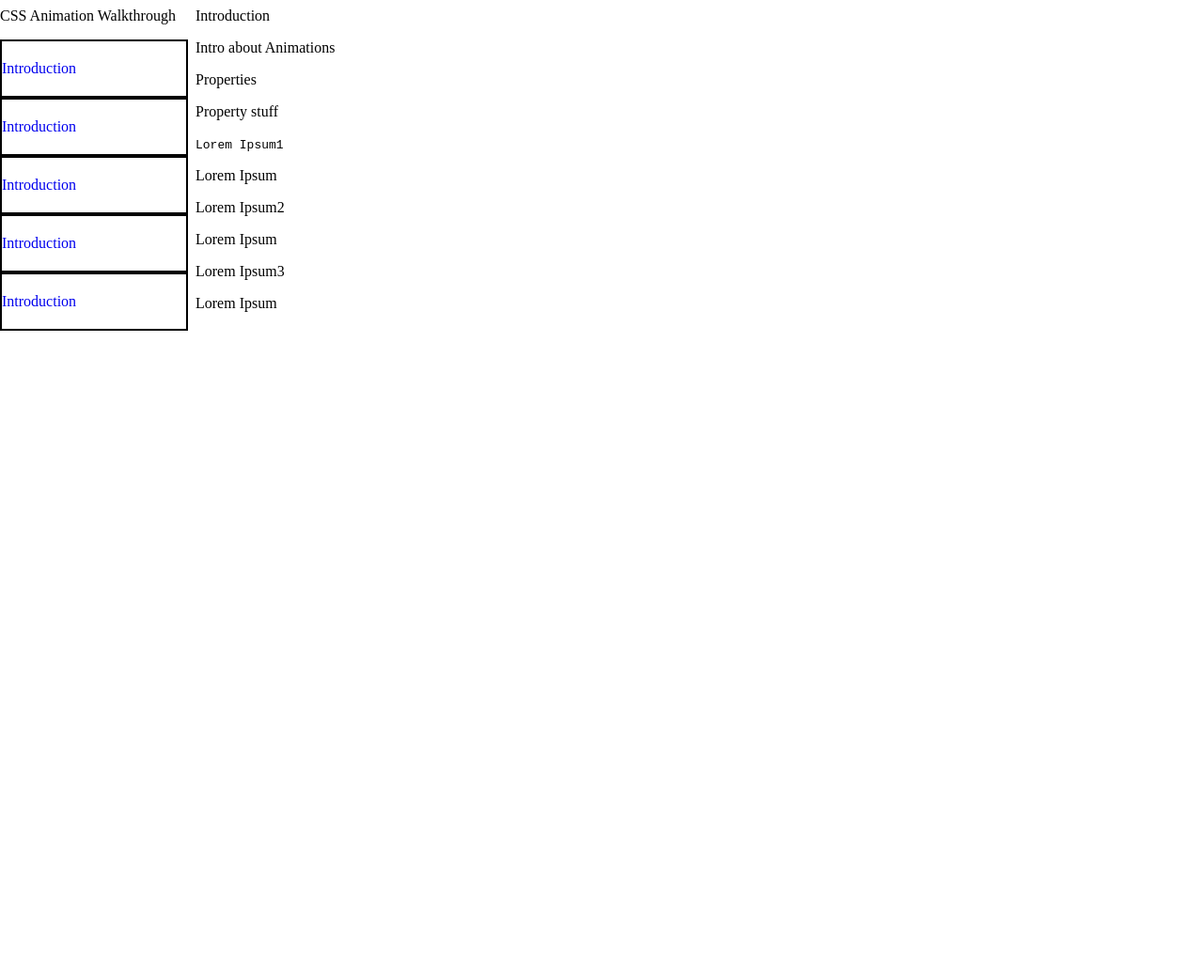
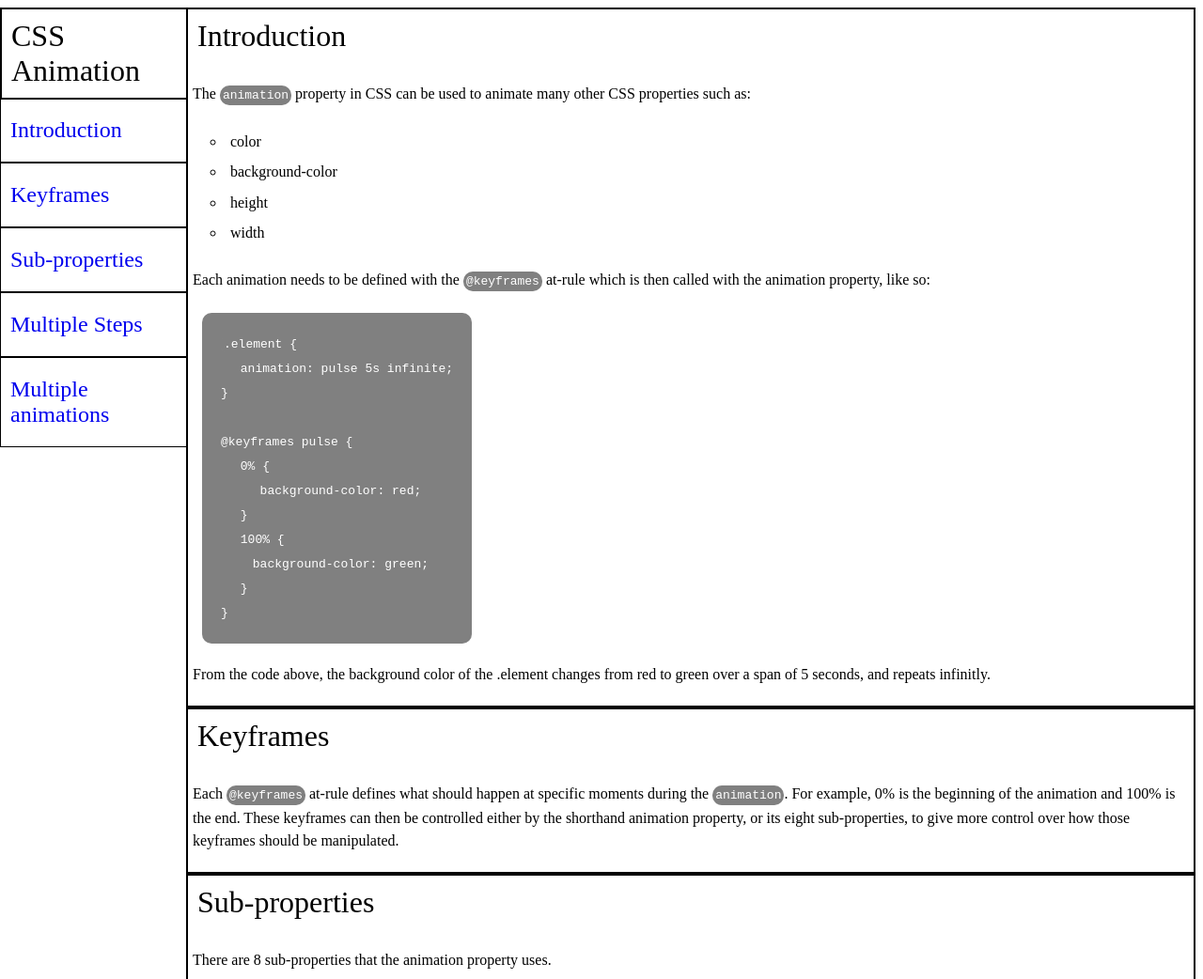
Before and after one commit to dobbe2/techDocumentationPage, a plain HTML site: page index.html in a window 1280 px wide. Shown: the top 1042 px of the page at 94% size. Before the commit the page ends 800 px from the top, so only its background shows below. Drawn offline with Linux system fonts and the light colour scheme.

Commit message:
more sections added, navbar margins and padding fixed. Added more text content.

```diff
--- a/assets/styles.css
+++ b/assets/styles.css
@@ -1,26 +1,56 @@
+/* html{
+    background-color: lightskyblue;
+} */
+html {
+    font-family: 'Times New Roman', Times, serif;
+}
+
 #navbar {
-    position: absolute;
+    position: fixed;
     left: 0;
     width: 200px;
 }
 
-ul {
+header{
+    padding: 10px;
+    font-size: 2em;
+}
+
+p{
+    line-height: 1.5em;
+    padding: 5px;
+}
+
+.nav-ul {
     list-style-type: none;
     padding-left: 0;
+    margin-top: -2px;
 
 }
 
-li {
-    padding: 20px 0;
+.nav-li {
+    padding: 20px 10px;
     margin: 0;
-    border: black solid 2px;
+    border: black solid;
+    border-width: 1px 1px .5px 1px;
+    font-size: 1.5em;
+}
+.main-li{
+    padding: 5px;
+    margin: 0;
+    list-style-type: circle;
+    line-height: 1.4em;
 }
 
 a{
     text-decoration: none;
 }
+
+a:visited{
+    color: lightslategray;
+}
 #main-doc {
-    margin-left: 200px;
+    margin-left: 190px;
 }
 
 @media (max-width: 425px){
@@ -35,6 +65,29 @@ a{
     }
 }
 
-header {
-    font-size: 1em;
+#nav-header {
+    font-size: 2em;
+    margin: 0em;
+    border: black solid 2px;
+
 }
+
+code{
+    color: white;
+    background-color: grey;
+    padding: 3px;
+    border-radius: 10px;
+}
+
+.code-block {
+    color: white;
+    background-color: grey;
+    width: fit-content;
+    padding: 20px;
+    border-radius: 10px;
+    margin-left: 15px;
+}
+
+.main-section{
+    border: 2px black solid;
+}
--- a/index.html
+++ b/index.html
@@ -8,24 +8,24 @@
 </head>
 <body>
     <nav id="navbar">
-        <header>
-        CSS Animation Walkthrough
+        <header id="nav-header">
+        CSS Animation
         </header>
-        <ul>
-            <li>
+        <ul class="nav-ul">
+            <li class="nav-li">
                 <a href="#Introduction" class="nav-link">Introduction</a>
             </li>
-            <li>
-                <a href="#Keyframes" class="nav-link">Introduction</a>
+            <li class="nav-li">
+                <a href="#Keyframes" class="nav-link">Keyframes</a>
             </li>
-            <li>
-                <a href="#Keyframes" class="nav-link">Introduction</a>
+            <li class="nav-li">
+                <a href="#Sub-properties" class="nav-link">Sub-properties</a>
             </li>
-            <li>
-                <a href="#Keyframes" class="nav-link">Introduction</a>
+            <li class="nav-li">
+                <a href="#Multiple_steps" class="nav-link">Multiple Steps</a>
             </li>
-            <li>
-                <a href="#Keyframes" class="nav-link">Introduction</a>
+            <li class="nav-li">
+                <a href="#Multiple_animations" class="nav-link">Multiple animations</a>
             </li>
         </ul>
     </nav>
@@ -34,23 +34,74 @@
     <main id="main-doc">
         <section class="main-section" id="Introduction">
             <header>Introduction</header>
-            <p>Intro about Animations</p>
+            <p>The <code>animation</code> property in CSS can be used to animate many other CSS properties such as:</p>
+                <ul>
+                    <li class="main-li">color</li>
+                    <li class="main-li">background-color</li>
+                    <li class="main-li">height</li>
+                    <li class="main-li">width</li>
+                </ul>
+                <p>Each animation needs to be defined with the <code>@keyframes</code> at-rule which is then called with the animation property, like so: </p>
+            <p class="code-block"><code>.element { <br>
+                &emsp; animation: pulse 5s infinite;<br>
+              } <br> <br>
+
+              @keyframes pulse { <br>
+                &emsp; 0% { <br>
+                    &emsp; &emsp; background-color: red; <br>
+                    &emsp; } <br>
+                    &emsp; 100% { <br>
+                    &emsp; &emsp;background-color: green; <br>
+                    &emsp; } <br>
+              }</code></p>
+              <p>From the code above, the background color of the .element changes from red to green over a span of 5 seconds, and repeats infinitly.</p>
         </section>
-        <section class="main-section" id="Properties">
-            <header>Properties</header>
-            <p>Property stuff</p>
+        <section class="main-section" id="Keyframes">
+            <header>Keyframes</header>
+            <p>Each <code>@keyframes</code> at-rule defines what should happen at specific moments during the <code>animation</code>. For example, 0% is the beginning of the animation and 100% is the end. These keyframes can then be controlled either by the shorthand animation property, or its eight sub-properties, to give more control over how those keyframes should be manipulated.</p>
         </section>
-        <section class="main-section" id="Lorem_Ipsum1">
-            <header><code>Lorem Ipsum1</code> </header>
-            <p>Lorem Ipsum</p>
+        <section class="main-section" id="Sub-properties">
+            <header>Sub-properties</header>
+            <p>There are 8 sub-properties that the animation property uses.</p>
+            <ul>
+                <li class="main-li"><code>animation-name</code>: declares the name of the <code>@keyframes</code> at-rule to manipulate.</li>
+                <li class="main-li"><code>animation-fill-mode</code>: sets which values are applied before/after the animation.</li>
+                <li class="main-li"><code>animation-duration</code>: the length of time it takes for an animation to complete one cycle.</li>
+                <li class="main-li"><code>animation-timing-function</code>: establishes preset acceleration curves such as <code>ease</code> or <code>linear</code>.</li>
+                <li class="main-li"><code>animation-delay</code>: the time between the element being loaded and the start of the animation sequence.</li>
+                <li class="main-li"><code>animation-direction</code>: sets the direction of the animation after the cycle. Its default resets on each cycle.</li>
+                <li class="main-li"><code>animation-iteration-count</code>: the number of times the animation should be performed.</li>
+                For example, you can set the last state of the animation to remain on screen, or you can set it to switch back to before when the animation began.</li>
+                <li class="main-li"><code>animation-play-state</code>: pause/play the animation.</li>
+            </ul>
         </section>
-        <section class="main-section" id="Lorem_Ipsum2">
-            <header>Lorem Ipsum2</header>
-            <p>Lorem Ipsum</p>
+        <section class="main-section" id="Multiple_steps">
+            <header>Multiple steps</header>
+            <p>If an animation has the same starting and ending properties, it’s useful to comma-separate the 0% and 100% values inside <code>@keyframes</code>:</p>
+            <p class="code-block">
+                <code>
+                @keyframes pulse { <br>
+                    &emsp; 0%, 100% {<br>
+                        &emsp;&emsp; background-color: yellow;<br>
+                    &emsp;}<br>
+                    &emsp;50% {<br>
+                    &emsp; &emsp; background-color: red;<br>
+                    &emsp;}<br>
+                  }<br>
+            </code>
+        </p>
+
         </section>
-        <section class="main-section" id="Lorem_Ipsum3">
-            <header>Lorem Ipsum3</header>
-            <p>Lorem Ipsum</p>
+        <section class="main-section" id="Multiple_animations">
+            <header>Multiple animations</header>
+            <p>You can comma-separate the values to declare multiple animations on a selector as well. In the example below, we want to change the color of the circle in a <code>@keyframe</code> whilst also nudging it from side to side with another.</p>
+            <p class="code-block">
+                <code>.element { <br>
+                    &emsp; animation: <br>
+                    &emsp; &emsp; pulse 3s ease infinite alternate, <br>
+                    &emsp; &emsp; nudge 5s linear infinite alternate;<br>
+                  }</code>
+            </p>
         </section>
     </main>
 <!-- freecodecamp test script -->
```
